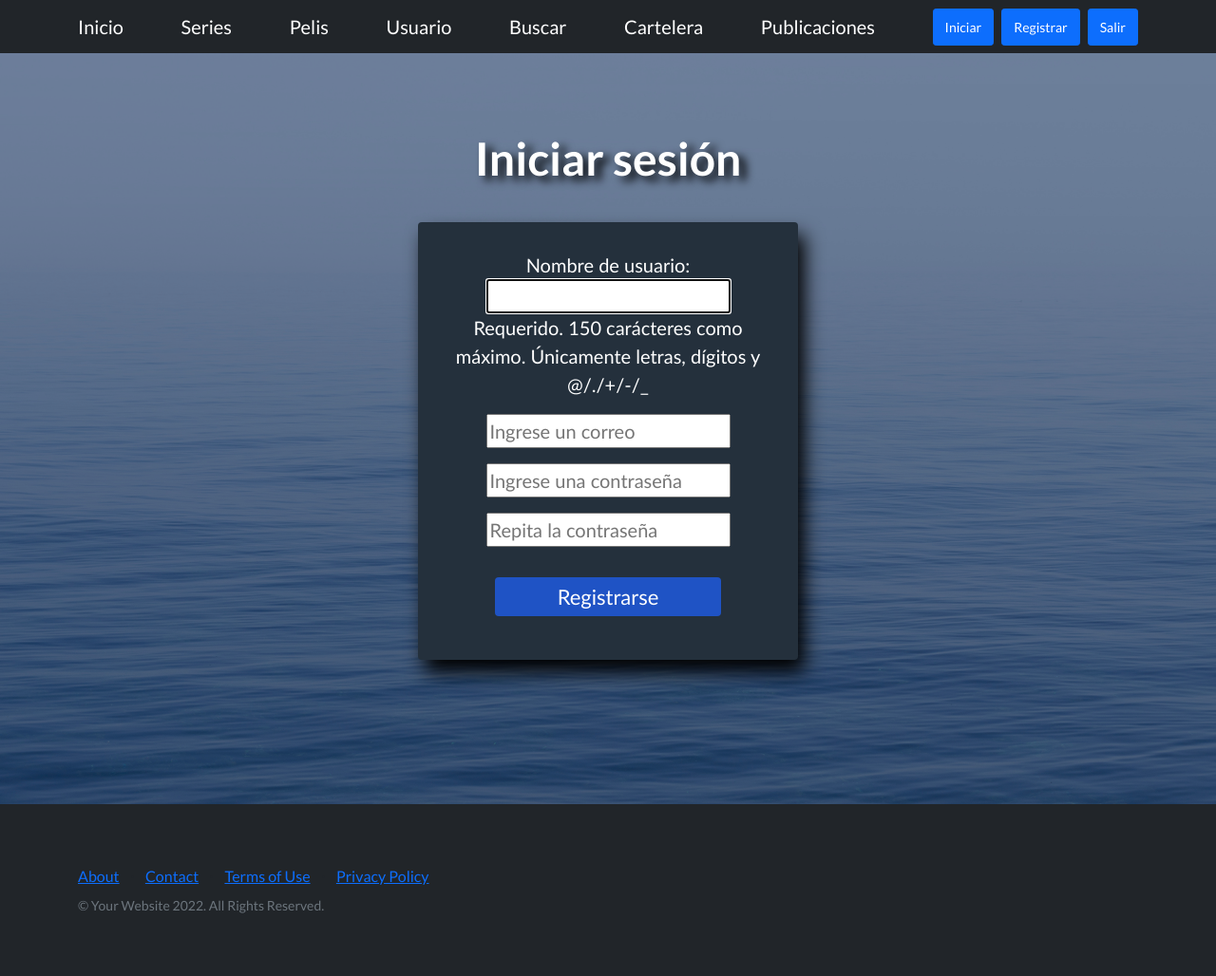
After one commit to Atlas-001/DjangoBlog, a Django app: page /AppCoder/registro in a window 1280 px wide. The commit adds this page. Shown: the whole page at 95% size. Run offline with Django 4.2, Linux system fonts and the light colour scheme; some libraries are stand-ins or nearby versions.

Commit message:
Version 1.2

```diff
--- a/AppCoder/admin.py
+++ b/AppCoder/admin.py
@@ -6,3 +6,4 @@ from .models import *
 admin.site.register(Usuario)
 admin.site.register(Peli)
 admin.site.register(Serie)
+admin.site.register(Publi)
--- a/AppCoder/forms.py
+++ b/AppCoder/forms.py
@@ -1,5 +1,9 @@
+from dataclasses import fields
+import email
 from tkinter.ttk import Style
 from django import forms
+from django.contrib.auth.forms import UserCreationForm
+from django.contrib.auth.models import User
 
 class Formulario(forms.Form):
     nombre = forms.CharField(widget=forms.TextInput(attrs={"placeholder":"Nombre"}), label="")
@@ -20,3 +24,11 @@ class PubliForm(forms.Form):
     titulo = forms.CharField(widget=forms.TextInput(attrs={"placeholder":"Título"}), label="")
     genero = forms.CharField(widget=forms.TextInput(attrs={"placeholder":"Genero"}), label="")
     anio = forms.IntegerField(widget=forms.TextInput(attrs={"placeholder":"Año"}), label="")
+
+class RegistroForm(UserCreationForm):
+    email = forms.EmailField(widget=forms.TextInput(attrs={"placeholder":"Ingrese un correo"}), label="")
+    password1 = forms.CharField(widget=forms.PasswordInput(attrs={"placeholder":"Ingrese una contraseña"}), label="")
+    password2 = forms.CharField(widget=forms.PasswordInput(attrs={"placeholder":"Repita la contraseña"}), label="")
+    class Meta:
+        model = User
+        fields = ["username","email","password1","password2"]
--- a/AppCoder/templates/AppCoder/cartelera.html
+++ b/AppCoder/templates/AppCoder/cartelera.html
@@ -28,7 +28,10 @@
                 <a class="navbar-brand" href="{% url 'Buscador' %}">Buscar</a>
                 <a class="navbar-brand" href="{% url 'cartelera' %}">Cartelera</a>
                 <a class="navbar-brand" href="{% url 'publicaleer' %}">Publicaciones</a>
-                <a class="btn btn-primary" href="#signup">Sign Up</a>
+                <div class="d-grid gap-2 d-md-flex justify-content-md-end">
+                    <a class="btn btn-primary btn-sm" href="#signup">Iniciar</a>
+                    <a class="btn btn-primary btn-sm" href="#signup">Registrar</a>
+                </div>
             </div>
         </nav>
         <!-- Masthead-->
--- a/AppCoder/templates/AppCoder/inicio.html
+++ b/AppCoder/templates/AppCoder/inicio.html
@@ -1,6 +1,8 @@
 {% extends "AppCoder/plantilla.html" %}
 
 {% block titulo %}
+
+<h1>{{mensaje}}</h1>
 
 Bienvenido Al Sitio
 
--- a/AppCoder/templates/AppCoder/leerPubli.html
+++ b/AppCoder/templates/AppCoder/leerPubli.html
@@ -28,7 +28,10 @@
                 <a class="navbar-brand" href="{% url 'Buscador' %}">Buscar</a>
                 <a class="navbar-brand" href="{% url 'cartelera' %}">Cartelera</a>
                 <a class="navbar-brand" href="{% url 'publicaleer' %}">Publicaciones</a>
-                <a class="btn btn-primary" href="#signup">Sign Up</a>
+                <div class="d-grid gap-2 d-md-flex justify-content-md-end">
+                    <a class="btn btn-primary btn-sm" href="#signup">Iniciar</a>
+                    <a class="btn btn-primary btn-sm" href="#signup">Registrar</a>
+                </div>
             </div>
         </nav>
         <!-- Masthead-->
--- a/AppCoder/templates/AppCoder/plantilla.html
+++ b/AppCoder/templates/AppCoder/plantilla.html
@@ -28,7 +28,11 @@
                 <a class="navbar-brand" href="{% url 'Buscador' %}">Buscar</a>
                 <a class="navbar-brand" href="{% url 'cartelera' %}">Cartelera</a>
                 <a class="navbar-brand" href="{% url 'publicaleer' %}">Publicaciones</a>
-                <a class="btn btn-primary" href="#signup">Sign Up</a>
+                <div class="d-grid gap-2 d-md-flex justify-content-md-end">
+                    <a class="btn btn-primary btn-sm" href="{% url 'inicio' %}">Iniciar</a>
+                    <a class="btn btn-primary btn-sm" href="{% url 'registrando' %}">Registrar</a>
+                    <a class="btn btn-primary btn-sm" href="{% url 'salir' %}">Salir</a>
+                </div>
             </div>
         </nav>
         <!-- Masthead-->
--- a/AppCoder/templates/AppCoder/publiform.html
+++ b/AppCoder/templates/AppCoder/publiform.html
@@ -1,7 +1,7 @@
 {% extends "AppCoder/plantilla.html" %}
 
 {% block titulo %}
-Usuarios
+Publicar
 {% endblock %}
 
 {% block formular %}
--- /dev/null
+++ b/AppCoder/templates/AppCoder/registro.html
@@ -0,0 +1,12 @@
+{% extends "AppCoder/plantilla.html" %}
+
+{% block titulo %}
+Iniciar sesión
+{% endblock %}
+
+{% block formular %}
+    <form action="" method="POST"> {% csrf_token %}
+        {{registrar.as_p}}
+        <button type="submit" style="width: 70%; background: #1f53c5; border: none; border-radius: 4px; padding: 4px; color: white; margin: 16px; font-size: 22px;">Registrarse</button>
+    </form>
+{% endblock %}
--- a/AppCoder/urls.py
+++ b/AppCoder/urls.py
@@ -1,5 +1,6 @@
 from django.urls import path
 from AppCoder.views import *
+from django.contrib.auth.views import LogoutView
 
 urlpatterns = [
     path("", inicio, name = "Inicio"),
@@ -9,11 +10,14 @@ urlpatterns = [
     path("buscar", buscarUsuario, name = "Buscador"),
     path("resultados/", busqueda, name = "Resultado"),
     path("cartelera", cartel, name = "cartelera"),
+    path("login", iniciar, name = "inicio"),
+    path("registro", registro, name = "registrando"),
+    path("logout", LogoutView.as_view(template_name="AppCoder/inicio.html"), name = "salir"),
 
     #CRUD
     path("leerpubli/", leerPub, name="publicaleer"),
     path("crearpubli/", crearPub, name="publicacrear"),
     path("eliminarpubli/<pubTitu>", eliminarPub, name="publicaeliminar"),
-    path("editarpubli/<pubTitu>", editarPub, name="publicaeditar")
+    path("editarpubli/<pubTitu>", editarPub, name="publicaeditar"),
 
 ]
--- a/AppCoder/views.py
+++ b/AppCoder/views.py
@@ -2,10 +2,15 @@ from django.shortcuts import render
 from django.http import HttpResponse
 from .models import *
 from .forms import *
+from django.contrib.auth.forms import AuthenticationForm, UserCreationForm
+from django.contrib.auth import login, logout, authenticate
+from django.contrib.auth.mixins import LoginRequiredMixin
+from django.contrib.auth.decorators import login_required
 
 def inicio(request):
     return render(request, "AppCoder/inicio.html")
 
+@login_required#(login_url='inicio')
 def formu(request):
     if request.method == "POST":
         formulario1 = Formulario(request.POST)
@@ -18,6 +23,7 @@ def formu(request):
         formulario1 = Formulario()
     return render(request, "AppCoder/formulario.html", {"form1":formulario1})
 
+@login_required
 def formuPeli(request):
     if request.method == "POST":
         formulario2 = PeliForm(request.POST)
@@ -30,6 +36,7 @@ def formuPeli(request):
         formulario2 = PeliForm()
     return render(request, "AppCoder/peliform.html", {"form2":formulario2})
 
+@login_required
 def formuSerie(request):
     if request.method == "POST":
         formulario3 = SerieForm(request.POST)
@@ -42,9 +49,11 @@ def formuSerie(request):
         formulario3 = SerieForm()
     return render(request, "AppCoder/serieform.html", {"form3":formulario3})
 
+@login_required
 def buscarUsuario(request):
     return render(request, "AppCoder/buscando.html")
 
+@login_required
 def busqueda(request):
     if request.GET["titulo"]:
         buscar = request.GET["titulo"]
@@ -55,16 +64,18 @@ def busqueda(request):
     return HttpResponse(mensaje)
 
 
-
+@login_required
 def cartel(request):
     listadoPeli = Peli.objects.all()
     return render(request, "AppCoder/cartelera.html",{"titulo":listadoPeli})
 
+@login_required
 def leerPub(request):
     publi = Publi.objects.all()
     contexto = {"publi":publi}
     return render(request, "AppCoder/leerPubli.html", contexto)
 
+@login_required
 def crearPub(request):
     if request.method == "POST":
         crearPublicacion = PubliForm(request.POST)
@@ -77,6 +88,7 @@ def crearPub(request):
         crearPublicacion = PubliForm()
     return render(request, "AppCoder/publiform.html", {"publicar":crearPublicacion})
 
+@login_required
 def eliminarPub(request, pubTitu):
     titu = Publi.objects.get(titulo = pubTitu)
     titu.delete()
@@ -84,6 +96,7 @@ def eliminarPub(request, pubTitu):
     contexto = {"titulos":titulos}
     return render(request, "AppCoder/leerPubli.html", contexto)
 
+@login_required
 def editarPub(request, pubTitu):
     pubt = Publi.objects.get(titulo = pubTitu)
     if request.method == "POST":
@@ -98,3 +111,30 @@ def editarPub(request, pubTitu):
     else:
         crearPublicacion = PubliForm(initial={"titulo": pubt.titulo, "genero": pubt.genero, "anio": pubt.anio})
     return render(request, "AppCoder/editarPubli.html", {"publicar":crearPublicacion, "nombre":pubTitu})
+
+def iniciar(request):
+    if request.method == "POST":
+        ingresar = AuthenticationForm(request, data = request.POST)
+        if ingresar.is_valid():
+            usuario = ingresar.cleaned_data.get("username")
+            contra = ingresar.cleaned_data.get("password")
+            user = authenticate(username = usuario, password = contra)
+            if user:
+                login(request, user)
+                return render(request, "AppCoder/inicio.html",{"mensaje":f"hola {user}"})
+        else:
+            return render(request, "AppCoder/inicio.html",{"mensaje":f"Datos incorrectos"})
+    else:
+        ingresar = AuthenticationForm()
+    return render(request, "AppCoder/login.html",{"ingresar":ingresar})
+
+def registro(request):
+    if request.method == "POST":
+        registrar = RegistroForm(request.POST)
+        if registrar.is_valid():
+            nombreUsuario = registrar.cleaned_data["username"]
+            registrar.save()
+            return render(request, "AppCoder/inicio.html",{"mensaje":f"Usuario {nombreUsuario} creado!!"})
+    else:
+        registrar = RegistroForm()
+    return render(request, "AppCoder/registro.html",{"registrar":registrar})
--- a/ProyectoCoder/settings.py
+++ b/ProyectoCoder/settings.py
@@ -122,3 +122,5 @@ STATIC_URL = 'static/'
 # https://docs.djangoproject.com/en/4.1/ref/settings/#default-auto-field
 
 DEFAULT_AUTO_FIELD = 'django.db.models.BigAutoField'
+
+LOGIN_URL = "/AppCoder/login"
```
Also changed, not shown: AppCoder/templates/AppCoder/login.html (added, +12 -0 lines), db.sqlite3.
